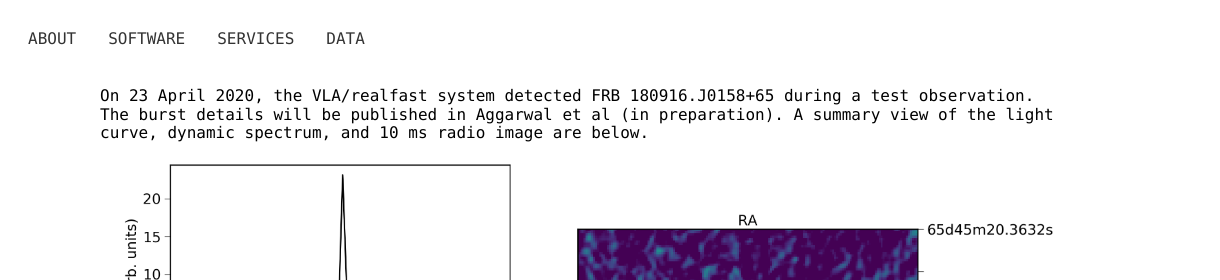
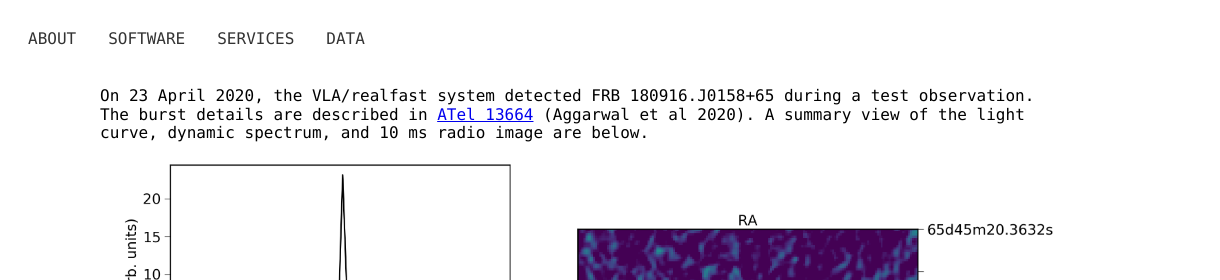
Before and after one commit to realfastvla/realfast.io-www, a plain HTML site: page data/realfast_R3_mjd58962.html in a window 1280 px wide. Shown: the top 280 px of the page, 60-1280 px from the left. Drawn offline with nearby package versions, Linux system fonts and the light colour scheme.

Commit message:
pushing atel edits

```diff
--- a/data/realfast_R3_mjd58962.html
+++ b/data/realfast_R3_mjd58962.html
@@ -19,7 +19,7 @@
 		</header>
 
 		<div id="body">
-		  <p class="dib center">On 23 April 2020, the VLA/realfast system detected FRB 180916.J0158+65 during a test observation. The burst details will be published in Aggarwal et al (in preparation). A summary view of the light curve, dynamic spectrum, and 10 ms radio image are below.</p>
+		  <p class="dib center">On 23 April 2020, the VLA/realfast system detected FRB 180916.J0158+65 during a test observation. The burst details are described in <a href="http://www.astronomerstelegram.org/?read=13664">ATel 13664</a> (Aggarwal et al 2020). A summary view of the light curve, dynamic spectrum, and 10 ms radio image are below.</p>
 		  <img src="realfast_R3_mjd58962.png">
 		  <p class="dib center">The realfast system continues to commensally search for fast transients during VLA observing. It is capable of searching continuum observations from 1-12 GHz and currently searches roughly 10% of VLA observing time.</a>
 		</div>
```
Also changed, not shown: 1 other file.
